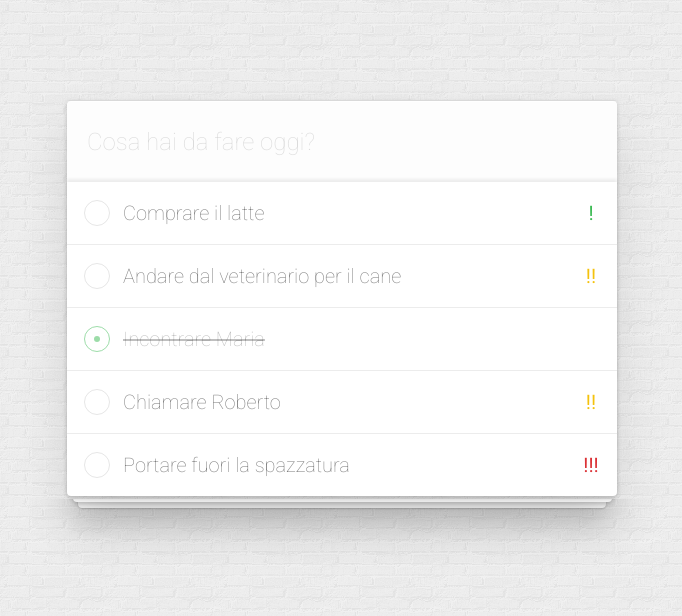
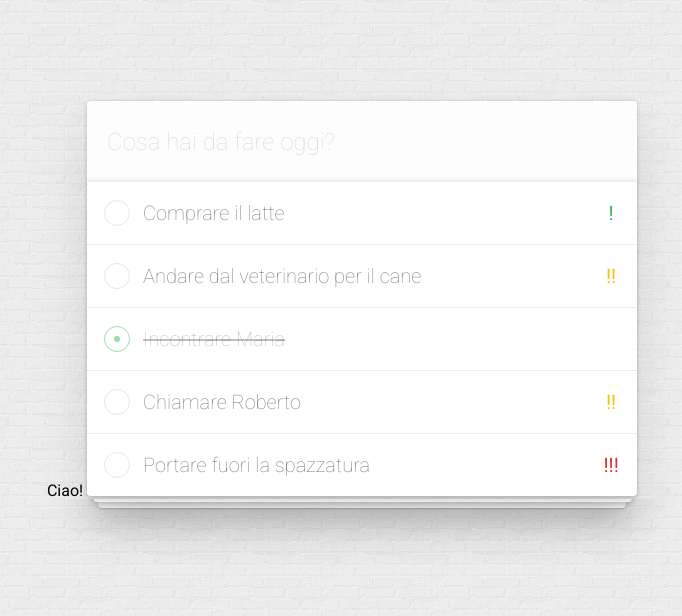
Before and after one commit to lors10/progetto-todo, a PHP site: page / in a window 1280 px wide. Shown: the top 616 px of the page, without its empty margins (298-980 px from the left). Run offline with PHP 8.4, Linux system fonts and the light colour scheme.

Commit message:
modifica index

```diff
--- a/index.php
+++ b/index.php
@@ -12,6 +12,10 @@
 </head>
 
 <body>
+
+<?php
+    echo "Ciao!";
+?>
 
 <div id="container">
 
```
